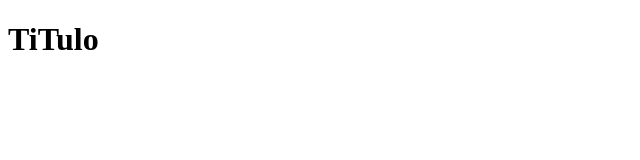
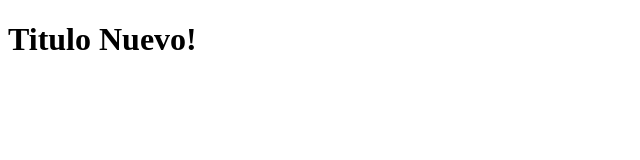
Before and after one commit to jhersonjhochoa/hello-world-git, a plain HTML site: page index.html in a window 1280 px wide. Shown: the whole page, without its empty margins (0-640 px from the left). Drawn offline with Linux system fonts and the light colour scheme.

Commit message:
se modificó el título index

```diff
--- a/index.html
+++ b/index.html
@@ -7,6 +7,6 @@
     <title>Demo Git</title>
 </head>
 <body>
-    <h1>TiTulo</h1>
+    <h1>Titulo Nuevo!</h1>
 </body>
 </html>
```
